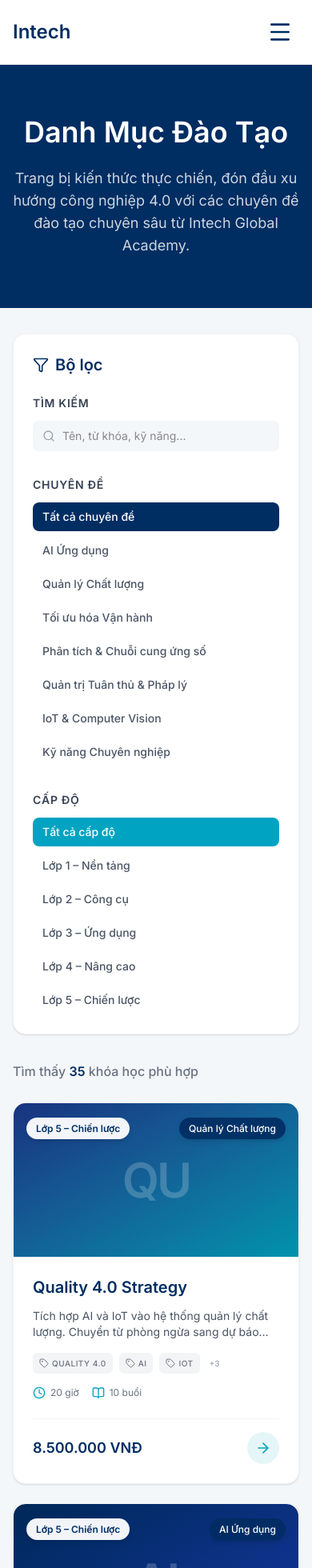
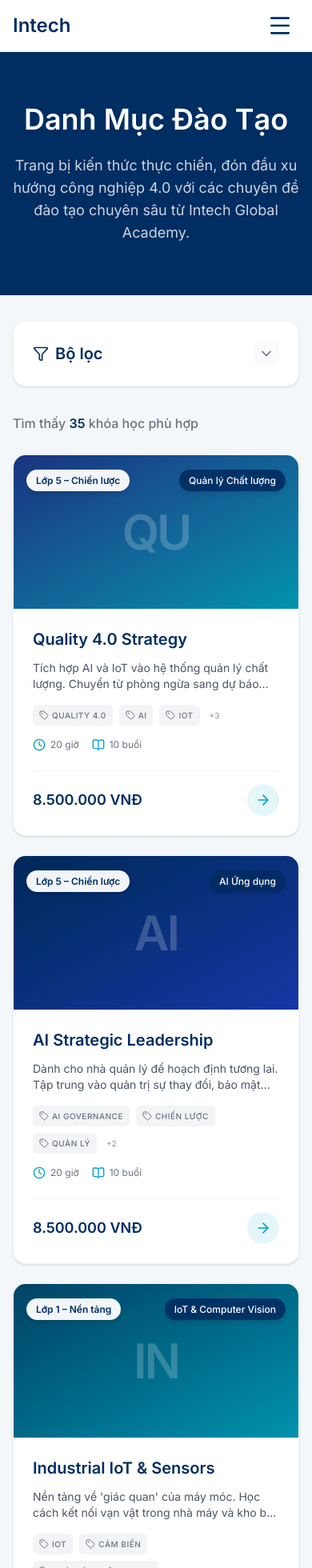
Before and after one commit to phuc-an-dev/Intech, a Next.js app: page /courses in a window 390 px wide. Shown: the top 1960 px of the page at 80% size. Built offline with nearby package versions, Linux system fonts and the light colour scheme.

Commit message:
feat: add top loading bar, fix mobile menu issues, and resolve lint errors

```diff
--- a/package.json
+++ b/package.json
@@ -18,6 +18,7 @@
     "lucide-react": "^1.8.0",
     "next": "16.2.4",
     "next-auth": "^5.0.0-beta.31",
+    "nextjs-toploader": "^3.9.17",
     "nodemailer": "^7.0.13",
     "prisma": "^6.19.3",
     "react": "19.2.4",
--- a/src/app/consultant/page.tsx
+++ b/src/app/consultant/page.tsx
@@ -145,7 +145,7 @@ export default function ConsultantPage() {
                 </div>
 
                 <p className="text-[#4A4A4A] text-lg mb-10 leading-relaxed italic">
-                  "{expert.bio}"
+                  &quot;{expert.bio}&quot;
                 </p>
 
                 <div className="flex flex-col sm:flex-row gap-4">
--- a/src/app/courses/[slug]/page.tsx
+++ b/src/app/courses/[slug]/page.tsx
@@ -193,10 +193,6 @@ export default async function CourseDetailPage(props: { params: Promise<{ slug:
                   price: course.price
                 }}
               />
-
-              <p className="text-center text-xs text-gray-400 mt-4">
-                Nếu bạn có mã ưu đãi, bạn có thể áp dụng ở bước thanh toán.
-              </p>
             </div>
           </div>
 
--- a/src/app/courses/page.tsx
+++ b/src/app/courses/page.tsx
@@ -2,7 +2,7 @@
 
 import { useState, useEffect, useMemo } from "react";
 import { motion, AnimatePresence } from "framer-motion";
-import { Search, Filter, BookOpen, Loader2 } from "lucide-react";
+import { Search, Filter, BookOpen, Loader2, ChevronDown, ChevronUp } from "lucide-react";
 import CourseCard from "@/components/CourseCard";
 import { courses, topics, levelLabels, type TopicSlug, type CourseLevel } from "@/data/courses";
 
@@ -13,10 +13,10 @@ export default function CoursesPage() {
   const [debouncedSearch, setDebouncedSearch] = useState("");
   const [shuffledCourses, setShuffledCourses] = useState(courses);
   const [isTyping, setIsTyping] = useState(false);
+  const [isFilterOpen, setIsFilterOpen] = useState(false);
 
   // Debounce search query (500ms delay)
   useEffect(() => {
-    setIsTyping(true);
     const handler = setTimeout(() => {
       setDebouncedSearch(searchQuery);
       setIsTyping(false);
@@ -27,6 +27,7 @@ export default function CoursesPage() {
   // Shuffle courses ONLY once on client side to avoid SSR Hydration mismatch
   useEffect(() => {
     const shuffled = [...courses].sort(() => Math.random() - 0.5);
+    // eslint-disable-next-line react-hooks/set-state-in-effect
     setShuffledCourses(shuffled);
   }, []);
 
@@ -73,13 +74,22 @@ export default function CoursesPage() {
 
         {/* Sidebar / Filters */}
         <aside className="w-full lg:w-1/4 shrink-0">
-          <div className="bg-white rounded-2xl p-6 shadow-sm border border-gray-100 sticky top-28">
-            <div className="flex items-center gap-2 mb-6 text-[#002D62]">
-              <Filter className="w-5 h-5" />
-              <h2 className="font-heading font-bold text-xl">Bộ lọc</h2>
+          <div className="bg-white rounded-2xl p-6 shadow-sm border border-gray-100 sticky top-24 md:top-28 z-30">
+            <div
+              className="flex items-center justify-between lg:mb-6 cursor-pointer lg:cursor-default"
+              onClick={() => window.innerWidth < 1024 && setIsFilterOpen(!isFilterOpen)}
+            >
+              <div className="flex items-center gap-2 text-[#002D62]">
+                <Filter className="w-5 h-5" />
+                <h2 className="font-heading font-bold text-xl">Bộ lọc</h2>
+              </div>
+              <div className="lg:hidden text-gray-500 bg-gray-50 p-1.5 rounded-lg">
+                {isFilterOpen ? <ChevronUp className="w-5 h-5" /> : <ChevronDown className="w-5 h-5" />}
+              </div>
             </div>
 
-            <div className="mb-8">
+            <div className={`mt-6 lg:mt-0 ${isFilterOpen ? 'block' : 'hidden'} lg:block`}>
+              <div className="mb-8">
               <h3 className="font-semibold text-gray-700 text-sm mb-3 uppercase tracking-wider">Tìm kiếm</h3>
               <div className="relative">
                 {isTyping ? (
@@ -176,6 +186,7 @@ export default function CoursesPage() {
                 </button>
               </div>
             )}
+            </div>
           </div>
         </aside>
 
--- a/src/app/layout.tsx
+++ b/src/app/layout.tsx
@@ -1,6 +1,7 @@
 import type { Metadata } from "next";
 import { Montserrat, Inter } from "next/font/google";
 import Link from "next/link";
+import NextTopLoader from "nextjs-toploader";
 import Header from "@/components/Header";
 import BackToTop from "@/components/BackToTop";
 import "./globals.css";
@@ -30,6 +31,7 @@ export default function RootLayout({
   return (
     <html lang="vi" className="scroll-smooth">
       <body className={`${montserrat.variable} ${inter.variable} antialiased flex flex-col min-h-screen`}>
+        <NextTopLoader color="#00A3C1" showSpinner={false} height={3} />
         <Header />
         <BackToTop />
 
--- a/src/app/page.tsx
+++ b/src/app/page.tsx
@@ -265,7 +265,7 @@ export default function Home() {
         <div className="absolute bottom-0 left-0 w-96 h-96 bg-white rounded-full mix-blend-overlay filter blur-3xl opacity-10"></div>
 
         <div className="max-w-7xl mx-auto px-4 relative z-10">
-          <div className="bg-white/5 border border-white/10 rounded-3xl p-8 md:p-16 backdrop-blur-sm">
+          <div className="md:bg-white/5 md:border border-white/10 rounded-3xl md:p-16 md:backdrop-blur-sm">
             <div className="flex flex-col lg:flex-row gap-12 items-center">
               <motion.div
                 className="flex-1"
@@ -299,7 +299,7 @@ export default function Home() {
               </motion.div>
 
               <motion.div
-                className="w-full max-w-md bg-white rounded-2xl p-8 shadow-2xl"
+                className="w-full lg:max-w-md bg-white rounded-3xl p-6 md:p-8 shadow-2xl"
                 initial={{ opacity: 0, scale: 0.95 }}
                 whileInView={{ opacity: 1, scale: 1 }}
                 viewport={{ once: true }}
@@ -334,7 +334,7 @@ export default function Home() {
       </section>
 
       {/* 6. Vision 2030 */}
-      <section className="py-24 bg-white text-center px-4">
+      <section className="pt-24 pb-32 md:pb-40 bg-white text-center px-4">
         <motion.div
           className="max-w-4xl mx-auto"
           initial={{ opacity: 0, y: 20 }}
@@ -343,7 +343,7 @@ export default function Home() {
         >
           <div className="text-[#00A3C1] font-bold tracking-widest uppercase mb-4">Tầm nhìn 2030</div>
           <h2 className="font-heading text-3xl md:text-5xl font-bold text-[#002D62] leading-tight">
-            "Trở thành một trong 5 đơn vị đào tạo và tư vấn giải pháp công nghiệp hàng đầu Việt Nam, hướng tới mở rộng toàn khu vực Đông Nam Á."
+            &quot;Trở thành một trong 5 đơn vị đào tạo và tư vấn giải pháp công nghiệp hàng đầu Việt Nam, hướng tới mở rộng toàn khu vực Đông Nam Á.&quot;
           </h2>
         </motion.div>
       </section>
--- a/src/app/terms-of-use/page.tsx
+++ b/src/app/terms-of-use/page.tsx
@@ -55,7 +55,7 @@ export default function TermsOfUsePage() {
             <h2 className="font-heading text-2xl font-bold text-[#002D62] mb-4">4. Giới hạn trách nhiệm về thông tin trực tuyến</h2>
             <ul className="list-disc pl-6 space-y-3">
               <li>
-                Thông tin về các khóa học và giải pháp trên website (như sơ đồ lộ trình "Start Small. Scale Fast. Go Global") mang tính chất giới thiệu và tham khảo. Intech có quyền cập nhật hoặc thay đổi nội dung này bất kỳ lúc nào mà không cần thông báo trước.
+                Thông tin về các khóa học và giải pháp trên website (như sơ đồ lộ trình &quot;Start Small. Scale Fast. Go Global&quot;) mang tính chất giới thiệu và tham khảo. Intech có quyền cập nhật hoặc thay đổi nội dung này bất kỳ lúc nào mà không cần thông báo trước.
               </li>
             </ul>
           </section>
--- a/src/components/CourseCard.tsx
+++ b/src/components/CourseCard.tsx
@@ -28,8 +28,13 @@ export default function CourseCard({ course }: { course: Course }) {
       initial={{ opacity: 0, y: 20 }}
       whileInView={{ opacity: 1, y: 0 }}
       viewport={{ once: true, margin: "-50px" }}
-      whileHover={{ y: -5 }}
-      className="bg-white rounded-2xl overflow-hidden shadow-sm hover:shadow-xl transition-all duration-300 border border-gray-100 flex flex-col h-full relative"
+      className="h-full"
+    >
+      <Link href={`/courses/${course.slug}`} className="block h-full outline-none">
+        <motion.div
+          whileHover={{ y: -4, boxShadow: "0 20px 25px -5px rgba(0, 45, 98, 0.1), 0 8px 10px -6px rgba(0, 45, 98, 0.1)" }}
+          whileTap={{ scale: 0.97 }}
+          className="bg-white rounded-2xl overflow-hidden shadow-sm border border-gray-100 flex flex-col h-full relative"
         >
           {/* Badges */}
           <div className="absolute top-4 left-4 z-10">
@@ -94,14 +99,13 @@ export default function CourseCard({ course }: { course: Course }) {
                 </span>
               </div>
 
-          <Link
-            href={`/courses/${course.slug}`}
-            className="w-10 h-10 rounded-full bg-[#00A3C1]/10 flex items-center justify-center text-[#00A3C1] hover:bg-[#00A3C1] hover:text-white transition-colors group shrink-0"
-          >
+              <div className="w-10 h-10 rounded-full bg-[#00A3C1]/10 flex items-center justify-center text-[#00A3C1] group-hover:bg-[#00A3C1] group-hover:text-white transition-colors shrink-0">
                 <ArrowRight className="w-5 h-5 group-hover:-rotate-45 transition-transform" />
-          </Link>
+              </div>
             </div>
           </div>
         </motion.div>
+      </Link>
+    </motion.div>
   );
 }
--- a/src/components/Header.tsx
+++ b/src/components/Header.tsx
@@ -17,6 +17,18 @@ export default function Header() {
     return () => window.removeEventListener('scroll', handleScroll)
   }, [])
 
+  // Lock scroll when mobile menu is open
+  useEffect(() => {
+    if (isOpen) {
+      document.body.style.overflow = 'hidden'
+    } else {
+      document.body.style.overflow = 'unset'
+    }
+    return () => {
+      document.body.style.overflow = 'unset'
+    }
+  }, [isOpen])
+
   const navLinks = [
     { name: 'Về chúng tôi', href: '/about' },
     { name: 'Khóa học', href: '/courses' },
@@ -25,12 +37,13 @@ export default function Header() {
   ]
 
   return (
-    <header className={`w-full sticky top-0 transition-all duration-300 ${isOpen ? 'z-[999]' : 'z-50'} ${isScrolled ? 'bg-white/80 backdrop-blur-md border-b border-gray-200/50 shadow-sm py-1' : 'bg-white border-b border-gray-100 py-0'}`}>
-      <div className="max-w-7xl mx-auto px-4 h-20 flex items-center justify-between">
+    <>
+      <header className={`w-full sticky top-0 transition-all duration-300 ${isOpen ? 'z-[1010]' : 'z-50'} ${isScrolled ? 'bg-white/80 backdrop-blur-md border-b border-gray-200/50 shadow-sm py-1' : 'bg-white border-b border-gray-100 py-0'}`}>
+        <div className="max-w-7xl mx-auto px-4 h-16 md:h-20 flex items-center justify-between">
           <Link
             href="/"
             onClick={() => setIsOpen(false)}
-          className="font-heading text-2xl font-bold text-[#002D62] relative z-[120]"
+            className="font-heading text-2xl font-bold text-[#002D62] relative z-[1011]"
           >
             Intech
           </Link>
@@ -59,15 +72,16 @@ export default function Header() {
             {/* Mobile Menu Toggle */}
             <button
               onClick={() => setIsOpen(!isOpen)}
-            className="md:hidden p-2 text-[#002D62] relative z-[120]"
+              className="md:hidden p-2 text-[#002D62] relative z-[1011]"
               aria-label="Toggle Menu"
             >
               {isOpen ? <X className="w-8 h-8" /> : <Menu className="w-8 h-8" />}
             </button>
           </div>
         </div>
+      </header>
 
-      {/* Mobile Menu Drawer */}
+      {/* Mobile Menu Drawer - Moved outside header to avoid sticky/blur constraints */}
       <AnimatePresence>
         {isOpen && (
           <>
@@ -77,7 +91,7 @@ export default function Header() {
               animate={{ opacity: 1 }}
               exit={{ opacity: 0 }}
               onClick={() => setIsOpen(false)}
-              className="fixed inset-0 bg-[#002D62]/40 backdrop-blur-md z-[100] md:hidden"
+              className="fixed inset-0 bg-[#002D62]/40 backdrop-blur-md z-[1000] md:hidden"
             />
 
             {/* Drawer */}
@@ -86,7 +100,7 @@ export default function Header() {
               animate={{ x: 0 }}
               exit={{ x: '100%' }}
               transition={{ type: 'spring', damping: 25, stiffness: 200 }}
-              className="fixed top-0 right-0 h-full w-full bg-white z-[110] shadow-2xl md:hidden flex flex-col p-8 pt-24"
+              className="fixed top-0 right-0 h-full w-full bg-white z-[1001] shadow-2xl md:hidden flex flex-col p-6 pt-24"
             >
               <nav className="flex flex-col gap-6 mb-12">
                 {navLinks.map((link) => (
@@ -118,6 +132,6 @@ export default function Header() {
           </>
         )}
       </AnimatePresence>
-    </header>
+    </>
   )
 }
--- a/src/components/RegistrationModal.tsx
+++ b/src/components/RegistrationModal.tsx
@@ -25,6 +25,7 @@ export default function RegistrationModal({ isOpen, onClose, courseInfo }: Regis
   const [mounted, setMounted] = useState(false);
 
   useEffect(() => {
+    // eslint-disable-next-line react-hooks/set-state-in-effect
     setMounted(true);
   }, []);
 
@@ -32,6 +33,7 @@ export default function RegistrationModal({ isOpen, onClose, courseInfo }: Regis
   useEffect(() => {
     if (isOpen) {
       document.body.style.overflow = "hidden";
+      // eslint-disable-next-line react-hooks/set-state-in-effect
       setFormStatus("idle"); // reset status when opened
     } else {
       document.body.style.overflow = "unset";
--- a/vitest.config.ts
+++ b/vitest.config.ts
@@ -3,7 +3,7 @@ import react from '@vitejs/plugin-react'
 import path from 'path'
 
 export default defineConfig({
-  plugins: [react() as any],
+  plugins: [react()],
   test: {
     environment: 'jsdom',
     globals: true,
```
Also changed, not shown: 1 other file (tests, documents, lock files or other folders). Lines whose indentation alone changed are shown as unchanged.
